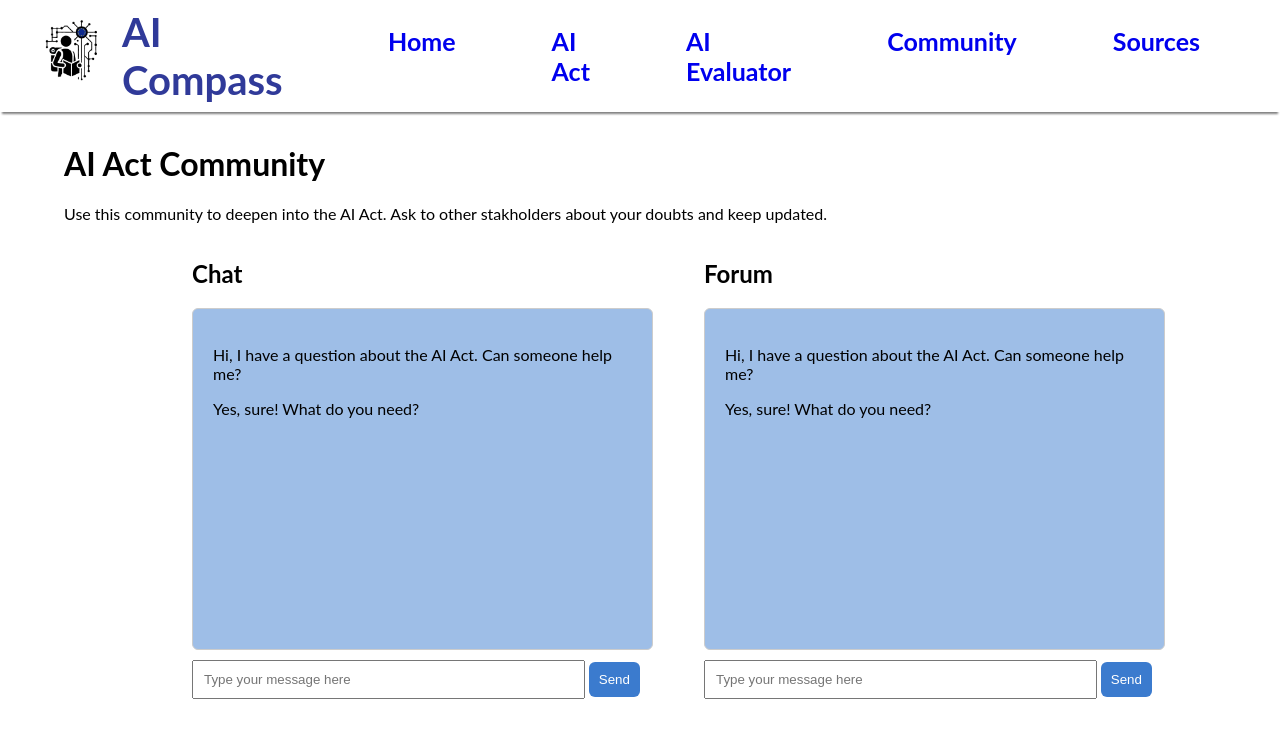
After one commit to Francesco-Barcherini/aicompass, a Flask app: page /community in a window 1280 px wide; the page is wider, and only the part inside the window is pictured. The commit adds this page. Shown: the top 738 px of that part. Run offline with Flask 3, Linux system fonts and the light colour scheme.

Commit message:
add: community e sources

```diff
--- a/app.py
+++ b/app.py
@@ -75,6 +75,17 @@ def annex(num):
 def home():
     return render_template('home.html')
 
+# Home Route
+@app.route('/community')
+def community():
+    return render_template('community.html')
+
+# Home Route
+@app.route('/sources')
+def sources():
+    return render_template('sources.html')
+
+
 # AI Evaluator Route
 @app.route('/ai-evaluator', methods=['GET', 'POST'])
 def ai_evaluator():
--- a/static/css/styles.css
+++ b/static/css/styles.css
@@ -41,7 +41,7 @@ body {
 }
 
 .nav-links li {
-    margin: 0 5rem;
+    margin: 0 3rem;
 }
 
 .nav-links a:hover {
@@ -51,7 +51,7 @@ body {
 .nav-links a {
     text-decoration: none;
     font-weight: bold;
-    font-size: 30px;
+    font-size: 25px;
 }
 
 /* Accordion for AI Act */
--- a/templates/base.html
+++ b/templates/base.html
@@ -18,6 +18,8 @@
             <li><a href="/">Home</a></li>
             <li><a href="/ai-act">AI Act</a></li>
             <li><a href="/ai-evaluator">AI Evaluator</a></li>
+            <li><a href="/community">Community</a></li>
+            <li><a href="/sources">Sources</a></li>
         </ul>
     </nav>
 
--- /dev/null
+++ b/templates/community.html
@@ -0,0 +1,95 @@
+{% extends "base.html" %}
+{% block content %}
+
+<h1>AI Act Community</h1>
+<p>Use this community to deepen into the AI Act. Ask to other stakholders about your doubts and keep updated.</p>
+
+<!-- create a text input to ask questions to the community -->
+<!-- Use frontend to simulate a reddit chat -->
+<!-- use also <style> -->
+
+<div class="community">
+    <div class="chat">
+        <h2>Chat</h2>
+        <div class="chat-box">
+            <div class="chat-message">
+                <p>Hi, I have a question about the AI Act. Can someone help me?</p>
+            </div>
+            <div class="chat-message">
+                <p>Yes, sure! What do you need?</p>
+            </div>
+        </div>
+        <form>
+            <input type="text" id="chat-input" placeholder="Type your message here">
+            <button type="submit">Send</button>
+        </form>
+    </div>
+    <div class="forum">
+        <h2>Forum</h2>
+        <div class="forum-box">
+            <div class="forum-message">
+                <p>Hi, I have a question about the AI Act. Can someone help me?</p>
+            </div>
+            <div class="forum-message">
+                <p>Yes, sure! What do you need?</p>
+            </div>
+        </div>
+        <form>
+            <input type="text" id="forum-input" placeholder="Type your message here">
+            <button type="submit">Send</button>
+        </form>
+    </div>
+
+</div>
+
+<style>
+    .content {
+        margin: 2rem 4rem;
+        width: 100%;
+    }
+
+    .community {
+        margin: 0 auto;
+        display: flex;
+        width: 80%;
+    }
+
+    .chat, .forum {
+        margin: 0 5% 0 auto;
+        width: 45%;
+        height: fit-content;
+    }
+
+    .chat-box, .forum-box {
+        border: 1px solid #ccc;
+        border-radius: 6px;
+        background-color: #3b7bce7e;
+        padding: 20px;
+        height: 300px;
+        overflow-y: scroll;
+    }
+
+    .chat-message, .forum-message {
+        margin-bottom: 10px;
+    }
+
+    .chat input, .forum input {
+        width: 80%;
+        padding: 10px;
+        margin-top: 10px;
+    }
+
+    .chat button, .forum button {
+        padding: 10px;
+        margin-top: 10px;
+        background-color: #3b7bce;
+        color: white;
+        border: none;
+        border-radius: 6px;
+    }
+
+    .chat button:hover, .forum button:hover {
+        background-color: #303A99;
+    }
+
+{% endblock %}
```
Also changed, not shown: templates/sources.html (added).
